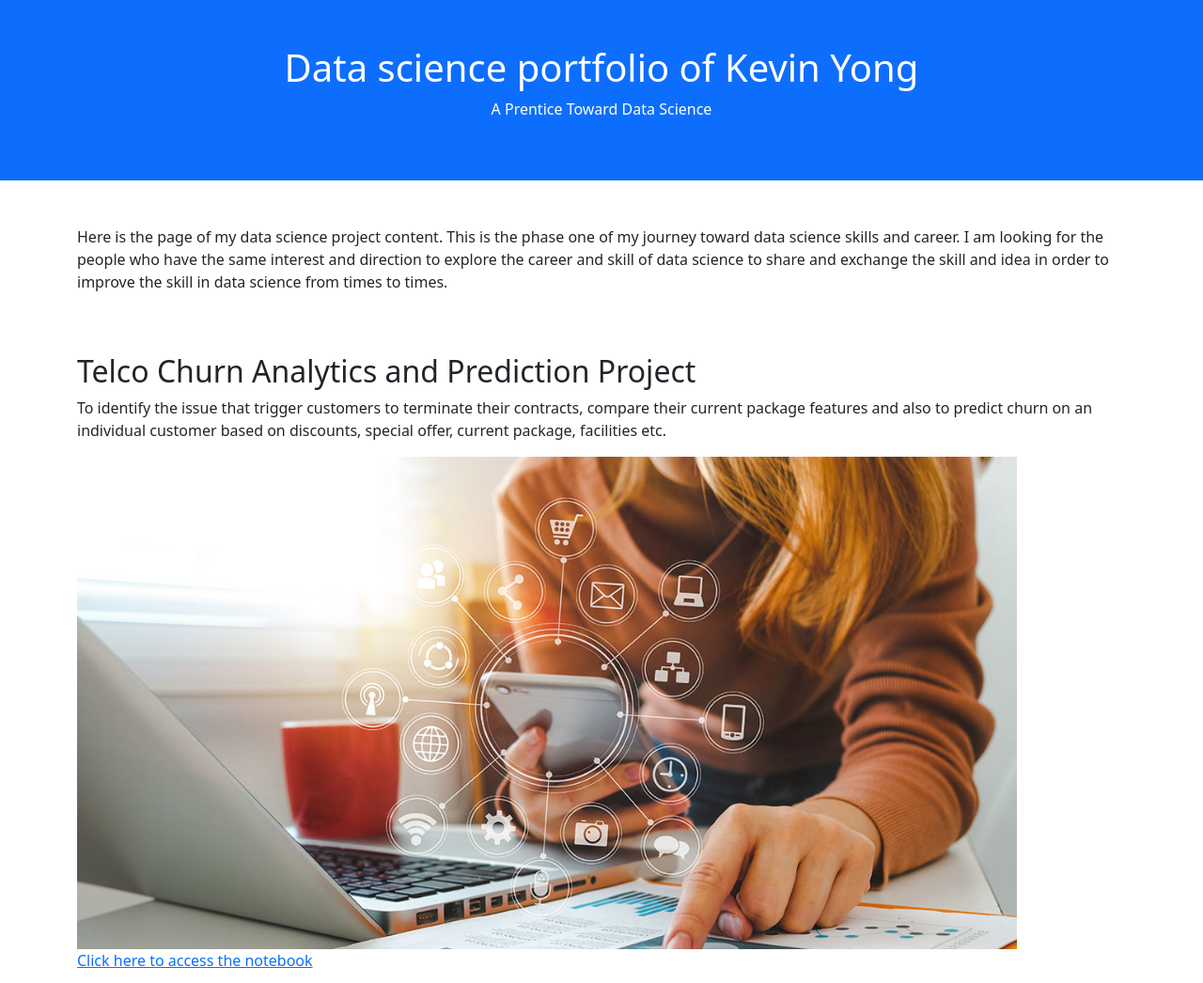
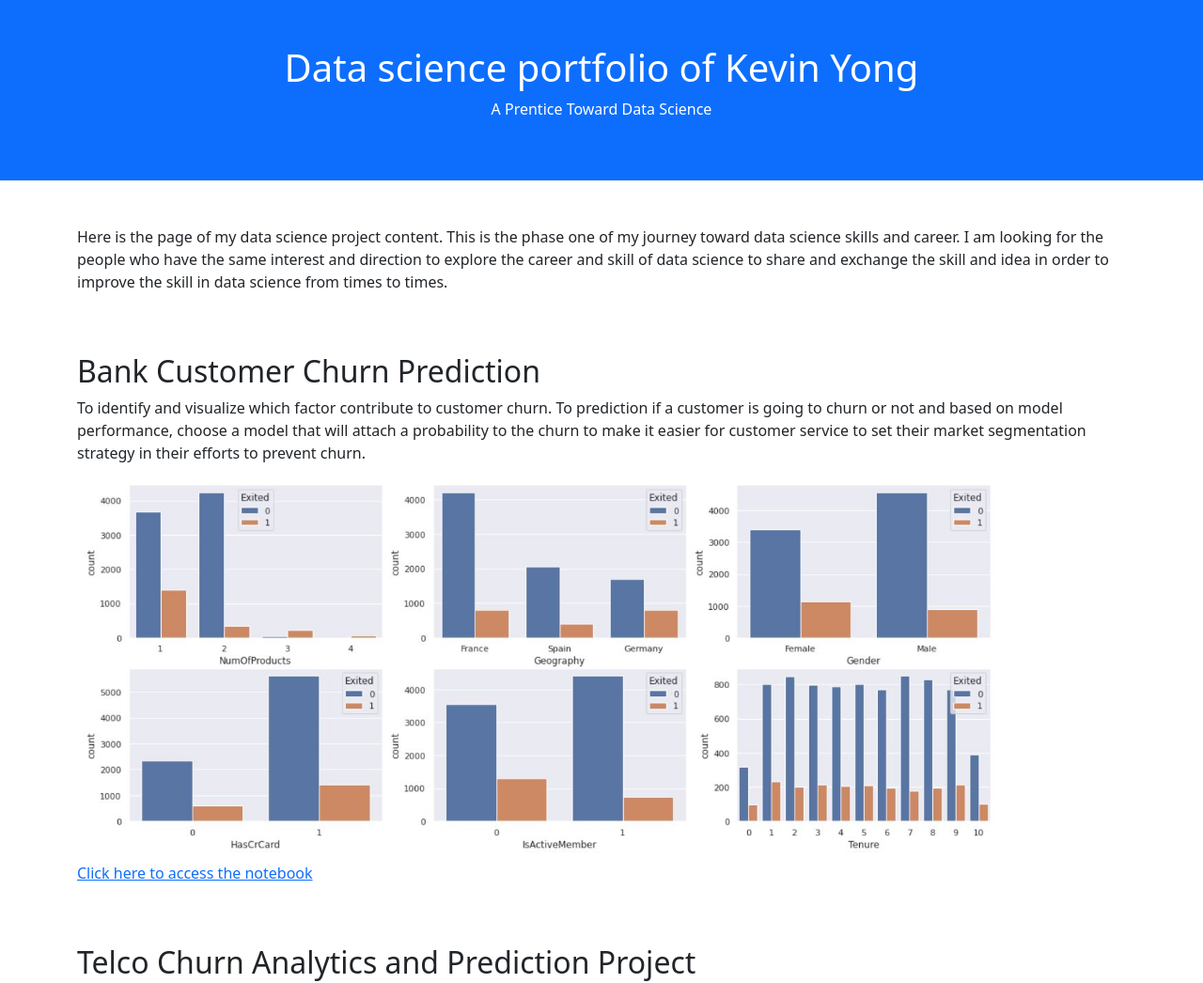
Before and after one commit to kevinyongfy/kevinyongfy.github.io, a plain HTML site: page index.html in a window 1280 px wide. Shown: the top 1046 px of the page at 94% size. Drawn offline with nearby package versions, Linux system fonts and the light colour scheme.

Commit message:
Add files via upload

```diff
--- a/index.html
+++ b/index.html
@@ -30,6 +30,16 @@
             I am looking for the people who have the same interest and direction to explore the career and skill of data science to share and exchange
             the skill and idea in order to improve the skill in data science from times to times.
 
+            <div>
+                <p></p><br></br><h2>Bank Customer Churn Prediction </h2>
+                <p>To identify and visualize which factor contribute to customer churn. To prediction if a customer is going to churn or not and based
+                    on model performance, choose a model that will attach a probability to the churn to make it easier for customer service to set their
+                    market segmentation strategy in their efforts to prevent churn.
+                </p>
+                <img src="assets/Bank churn.JPG" alt="bank customer churn prediction" width="1000" height="1000" class='img-fluid' />
+                <p><a href="https://colab.research.google.com/drive/1WgIsyl5tHcWZbBhYUDH2KxGDcUwdZ6Fn?usp=sharing">
+                Click here to access the notebook</a></p>
+            </div>
             <div>
                 <p></p><br></br><h2>Telco Churn Analytics and Prediction Project </h2>
                 <p>To identify the issue that trigger customers to terminate their contracts,
```
Also changed, not shown: assets/Bank churn.JPG (added).
